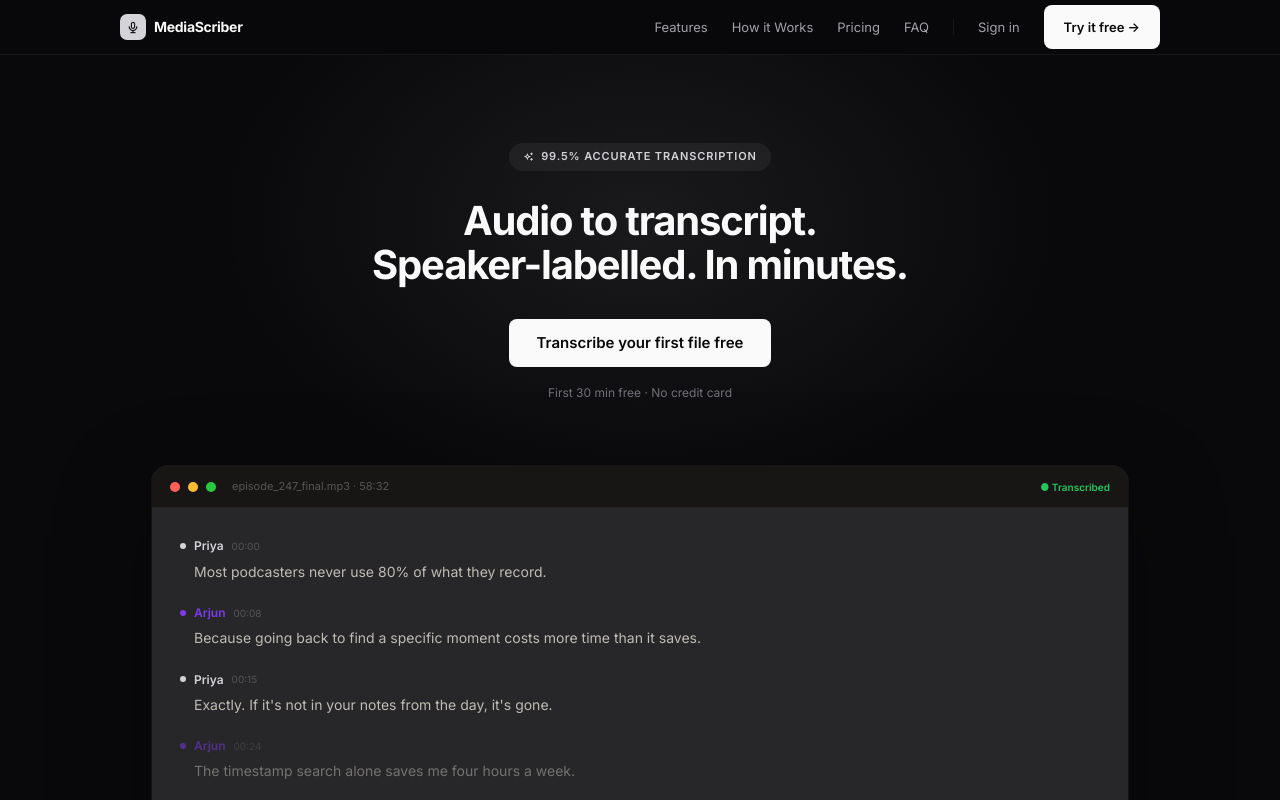
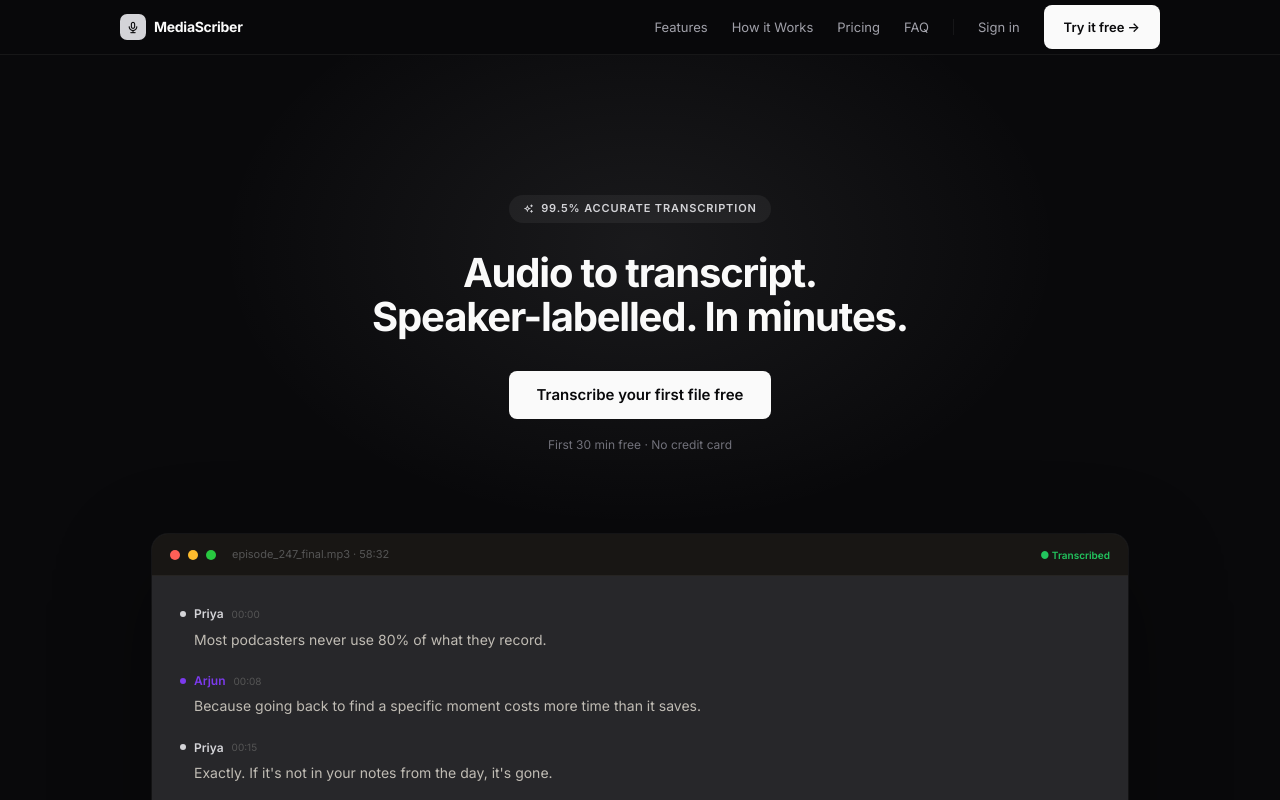
Before and after one commit to rahulnoesis/mediascriber, a React (Vite) app: page / in a window 1280 px wide. Shown: the top 800 px of the page. Built offline with nearby package versions, Linux system fonts and the light colour scheme.

Commit message:
Hero: match Okara spacing — padding 140px/80px, maxWidth 640

```diff
--- a/src/App.jsx
+++ b/src/App.jsx
@@ -226,9 +226,9 @@ export default function App() {
       </nav>
 
       {/* HERO */}
-      <section style={{ position: 'relative', overflow: 'hidden', padding: '88px 32px 64px', textAlign: 'center' }}>
+      <section style={{ position: 'relative', overflow: 'hidden', padding: '140px 32px 80px', textAlign: 'center' }}>
         <div style={{ position: 'absolute', inset: 0, background: `radial-gradient(ellipse 600px 400px at 50% 40%, ${ACCENT}15, transparent 70%)`, pointerEvents: 'none' }} />
-        <div style={{ position: 'relative', maxWidth: 600, margin: '0 auto' }}>
+        <div style={{ position: 'relative', maxWidth: 640, margin: '0 auto' }}>
           <div className="fade-up" style={{ display: 'inline-flex', alignItems: 'center', gap: 6, fontSize: 11, fontWeight: 600, letterSpacing: '0.08em', textTransform: 'uppercase', color: ACCENT, background: ACCENTB, padding: '5px 14px', borderRadius: 100, marginBottom: 28 }}>
             <i className="ti ti-sparkles" style={{ fontSize: 11 }} />
             99.5% accurate transcription
```
